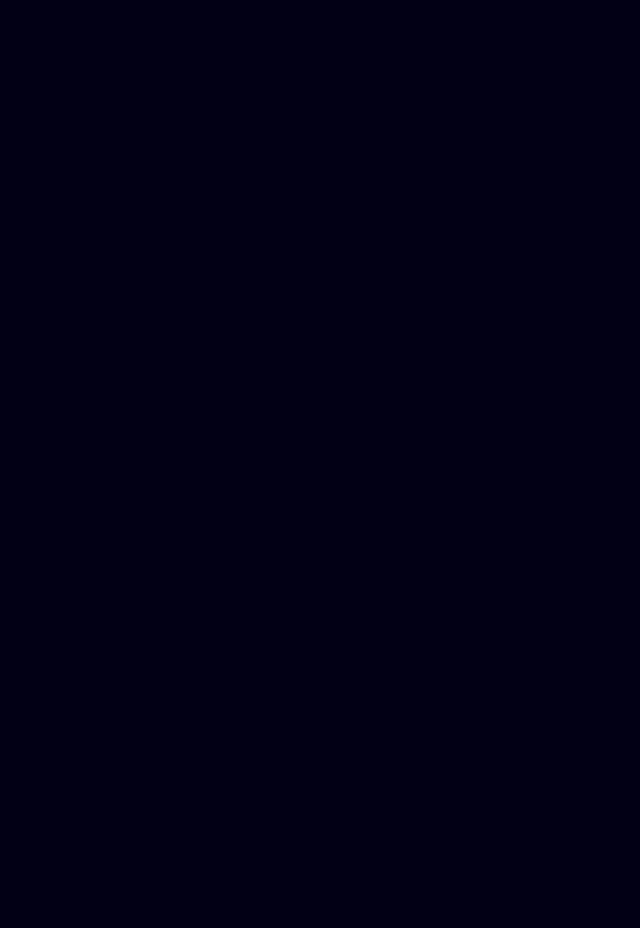
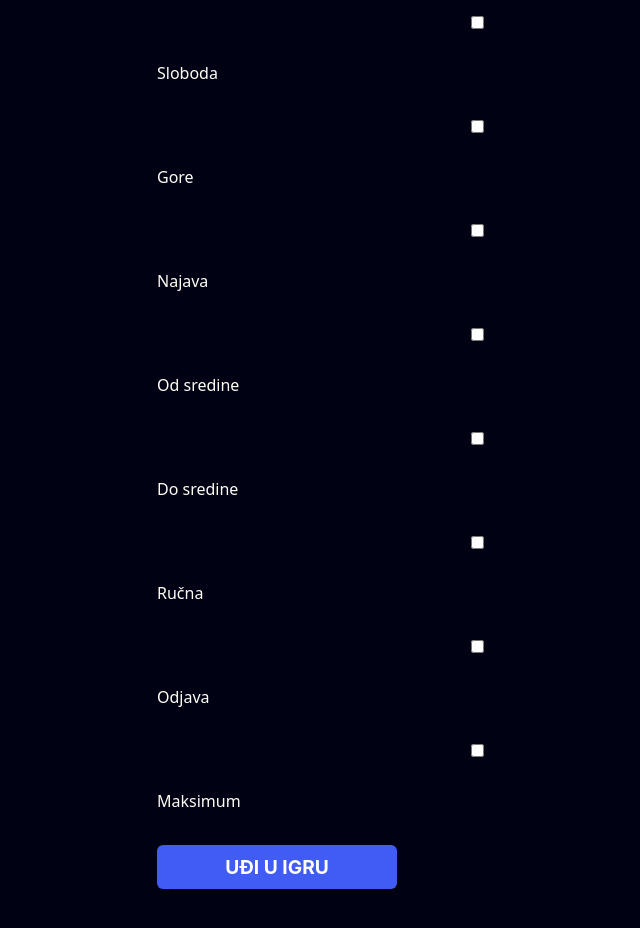
Before and after one commit to BSlaven/JAMB-YAHTZEE, a React (Vite) app: page / in a window 1280 px wide. Shown: the part 360-1288 px from the top of the page, without its empty margins (163-803 px from the left). Before the commit the page ends 800 px from the top, so only its background shows below. Built offline with nearby package versions, Linux system fonts and the light colour scheme; no server answers.

Commit message:
introduce basic checkboxes to select columns

```diff
--- a/src/components/Home/Home.jsx
+++ b/src/components/Home/Home.jsx
@@ -27,6 +27,34 @@ const Home = () => {
         placeholder="id igre..."
       />
 
+      <input type="checkbox" id="downColumn" name="downColumn" />
+      <label htmlFor="downColumn">Dole</label>
+
+      <input type="checkbox" id="freeColumn" name="freeColumn" />
+      <label htmlFor="freeColumn">Sloboda</label>
+
+      <input type="checkbox" id="upColumn" name="upColumn" />
+      <label htmlFor="upColumn">Gore</label>
+
+      <input type="checkbox" id="announcementColumn" name="announcementColumn" />
+      <label htmlFor="announcementColumn">Najava</label>
+
+      <input type="checkbox" id="fromMiddleColumn" name="fromMiddleColumn" />
+      <label htmlFor="fromMiddleColumn">Od sredine</label>
+
+      <input type="checkbox" id="fromMiddleColumn" name="fromMiddleColumn" />
+      <label htmlFor="fromMiddleColumn">Do sredine</label>
+
+      <input type="checkbox" id="handColumn" name="handColumn" />
+      <label htmlFor="handColumn">Ručna</label>
+
+      <input type="checkbox" id="answerColumn" name="answerColumn" />
+      <label htmlFor="answerColumn">Odjava</label>
+
+      <input type="checkbox" id="maximumColumn" name="maximumColumn" />
+      <label htmlFor="maximumColumn">Maksimum</label>
+
+
       <button
         className={classes.enterGameBtn}
         onClick={enterGameHandler}
```
